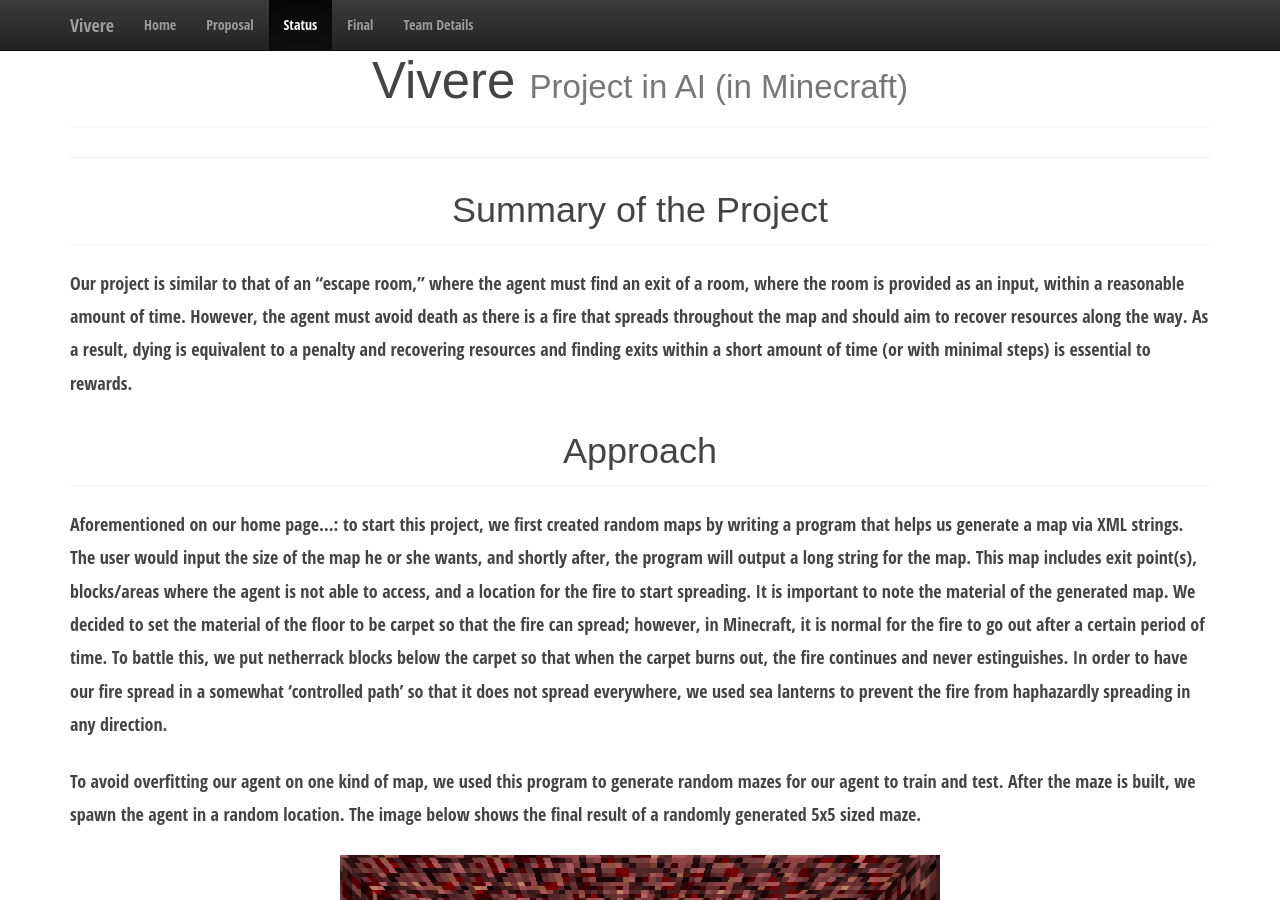
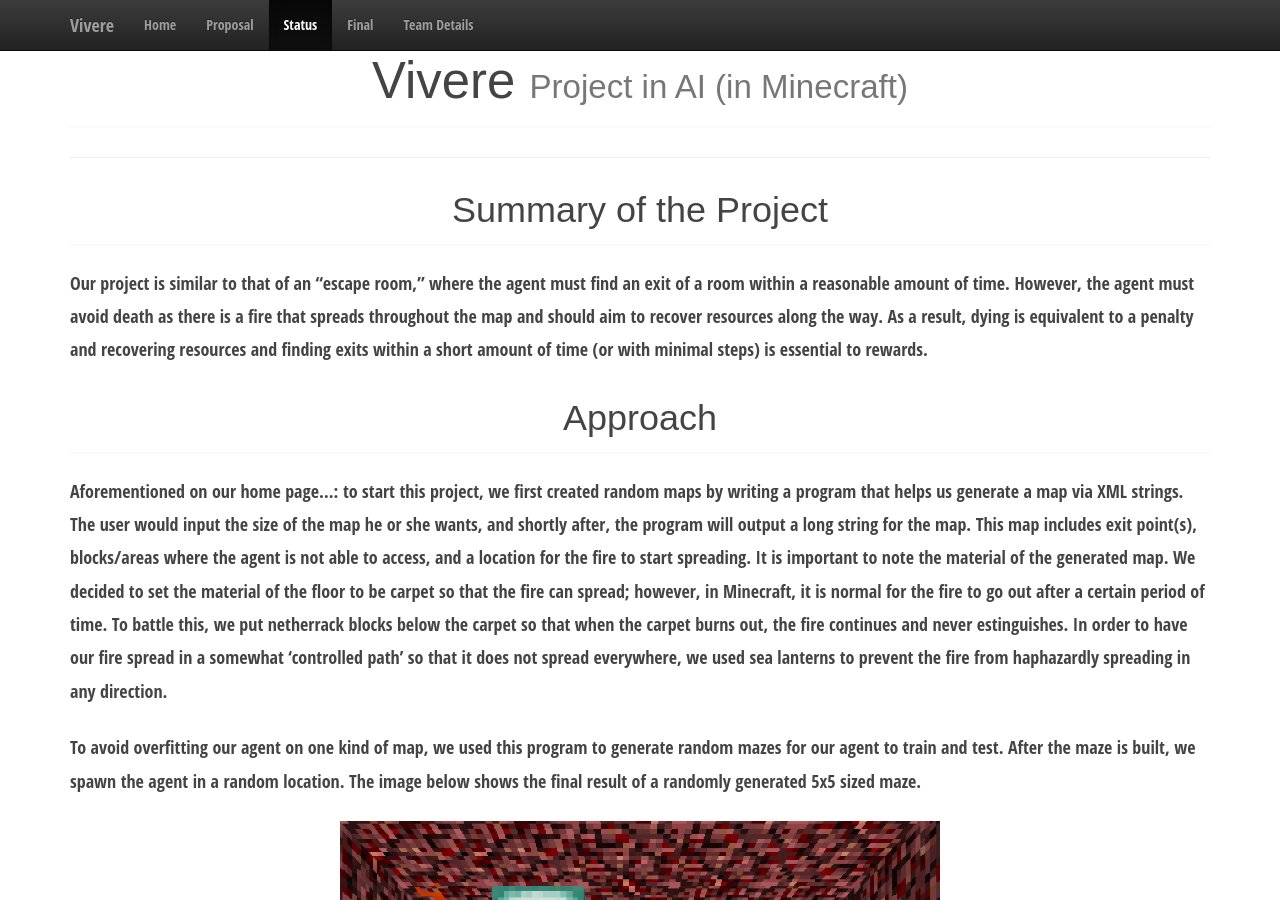
Before and after one commit to Enhjin/Vivere, a Jekyll site: the page built from docs/status.md, in a window 1280 px wide and 900 px high. Built offline with Jekyll 4.4.1, drawn with Linux system fonts in a browser that asks for light colours.

Commit message:
grammar edits

```diff
--- a/docs/status.md
+++ b/docs/status.md
@@ -4,7 +4,7 @@
 ---
 
 ### Summary of the Project
-Our project is similar to that of an “escape room,” where the agent must find an exit of a room, where the room is provided as an input, within a reasonable amount of time. However, the agent must avoid death as there is a fire that spreads throughout the map and should aim to recover resources along the way. As a result, dying is equivalent to a penalty and recovering resources and finding exits within a short amount of time (or with minimal steps) is essential to rewards.
+Our project is similar to that of an “escape room,” where the agent must find an exit of a room within a reasonable amount of time. However, the agent must avoid death as there is a fire that spreads throughout the map and should aim to recover resources along the way. As a result, dying is equivalent to a penalty and recovering resources and finding exits within a short amount of time (or with minimal steps) is essential to rewards.
 
 ### Approach
 
```
